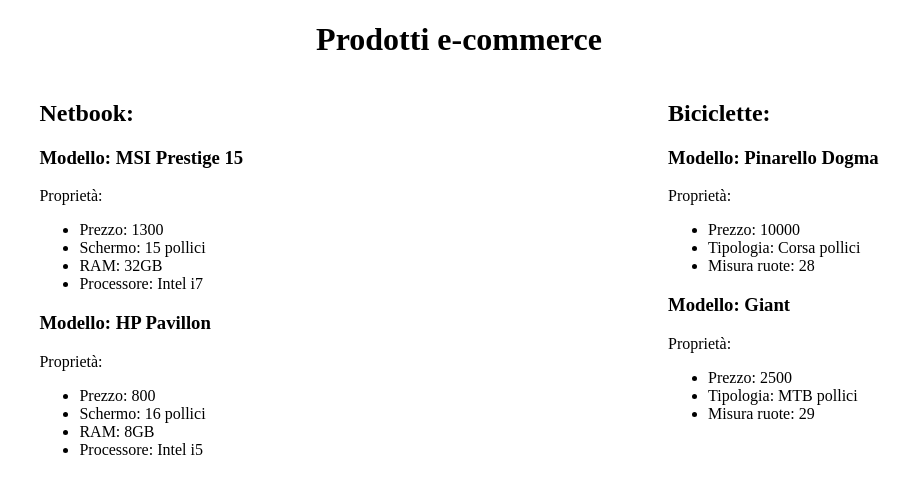
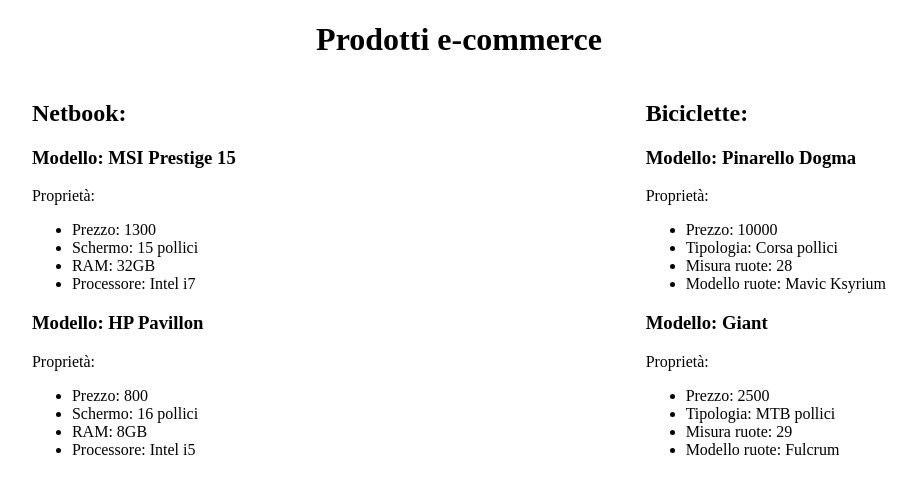
Before and after one commit to maregaale/php-oop-2, a PHP site: page / in a window 1280 px wide. Shown: the top 494 px of the page, without its empty margins (181-1098 px from the left). Run offline with PHP 8.4, Linux system fonts and the light colour scheme.

Commit message:
aggiunta classe 'ruote' con dipendenza con classe 'biciclette'

```diff
--- a/classes/bicycle.class.php
+++ b/classes/bicycle.class.php
@@ -5,16 +5,17 @@ class Bicycle extends Product {
   // proprietà
   protected $size;
   protected $typo;
-  protected $wheelSize;
+  protected $wheel;
 
-	  // costrutto
-  public function __construct($_price, $_name, $_size, $_typo, $_wheelSize) {
+
+	// costrutto
+  public function __construct($_price, $_name, $_size, $_typo, $_wheel) {
 
     parent::__construct($_price, $_name);
 
     $this->size = $_size;
     $this->typo = $_typo;
-    $this->wheelSize = $_wheelSize;
+    $this->wheel = $_wheel;
   }
 
   // metodi
@@ -26,12 +27,9 @@ class Bicycle extends Product {
 		return $this->typo;
 	}
 
-	public function getWheelSize() {
-		return $this->wheelSize;
+	public function getWheel() {
+		return $this->wheel;
 	}
 }
 
-// istanze biciclette
-$pinarello = new Bicycle(10000, "Pinarello Dogma", 54, "Corsa", 28);
-$giant = new Bicycle(2500, "Giant", 56, "MTB", 29);
 ?>
--- a/classes/netbook.class.php
+++ b/classes/netbook.class.php
@@ -38,7 +38,4 @@ class Netbook extends Product {
 
 }
 
-// istanze netbook
-$msiPrestige = new Netbook(1300, "MSI Prestige 15", 15, "32GB", "Windows-10", "Intel i7");
-$hpPavillon = new Netbook(800, "HP Pavillon", 16, "8GB", "Windows-10", "Intel i5");
 ?>
--- /dev/null
+++ b/classes/wheel.class.php
@@ -0,0 +1,22 @@
+<?php
+
+// classe ruota
+class Wheel extends Product {
+  // proprietà
+  protected $wheelSize;
+
+	// costrutto
+  public function __construct($_price, $_name, $_wheelSize) {
+
+    parent::__construct($_price, $_name);
+
+    $this->wheelSize = $_wheelSize;
+  }
+
+  // metodi
+	public function getWheelSize() {
+		return $this->wheelSize;
+	}
+}
+
+?>
--- a/index.php
+++ b/index.php
@@ -1,4 +1,14 @@
 <?php
+
+// includo classe netbook
+include_once __DIR__ . '/classes/netbook.class.php';
+
+// includo classe ruote
+include_once __DIR__ . '/classes/wheel.class.php';
+
+// includo classe biciclette
+include_once __DIR__ . '/classes/bicycle.class.php';
+
 
 // classe prodotto
 class Product {
@@ -23,11 +33,19 @@ class Product {
 
 }
 
-// includo classe netbook
-include_once __DIR__ . '/classes/netbook.class.php';
+// ISTANZE
+// istanze netbook
+$msiPrestige = new Netbook(1300, "MSI Prestige 15", 15, "32GB", "Windows-10", "Intel i7");
+$hpPavillon = new Netbook(800, "HP Pavillon", 16, "8GB", "Windows-10", "Intel i5");
 
-// includo classe netbook
-include_once __DIR__ . '/classes/bicycle.class.php';
+// istanze ruote
+$mavic = new Wheel(500, "Mavic Ksyrium", 28);
+$fulcrum = new Wheel(300, "Fulcrum", 29);
+
+// istanze biciclette
+$pinarello = new Bicycle(10000, "Pinarello Dogma", 54, "Corsa", $mavic);
+$giant = new Bicycle(2500, "Giant", 56, "MTB", $fulcrum);
+
 
 // arrays
 $notebooks = [
@@ -40,6 +58,7 @@ $bicycles = [
   $giant,
 ];
 ?>
+
 
 <!DOCTYPE html>
 <html lang="en">
@@ -101,7 +120,10 @@ $bicycles = [
               Tipologia: <?php echo $bicycle->getTypo() . " pollici"; ?>
             </li>
             <li>
-              Misura ruote: <?php echo $bicycle->getWheelSize(); ?>
+              Misura ruote: <?php echo $bicycle->getWheel()->getWheelSize(); ?>
+            </li>
+            <li>
+              Modello ruote: <?php echo $bicycle->getWheel()->getName(); ?>
             </li>
           </ul>
         <?php } ?>
```
